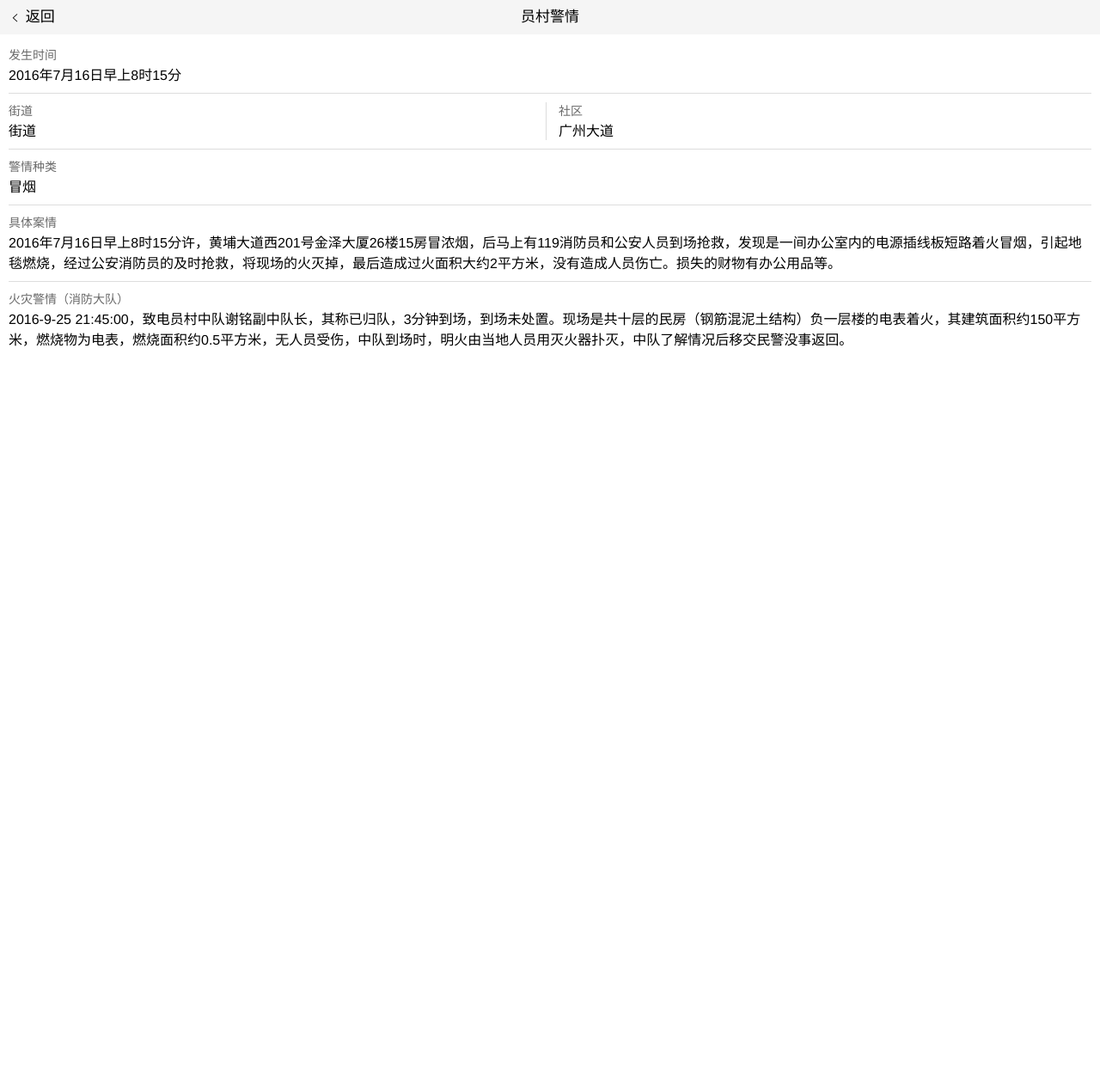
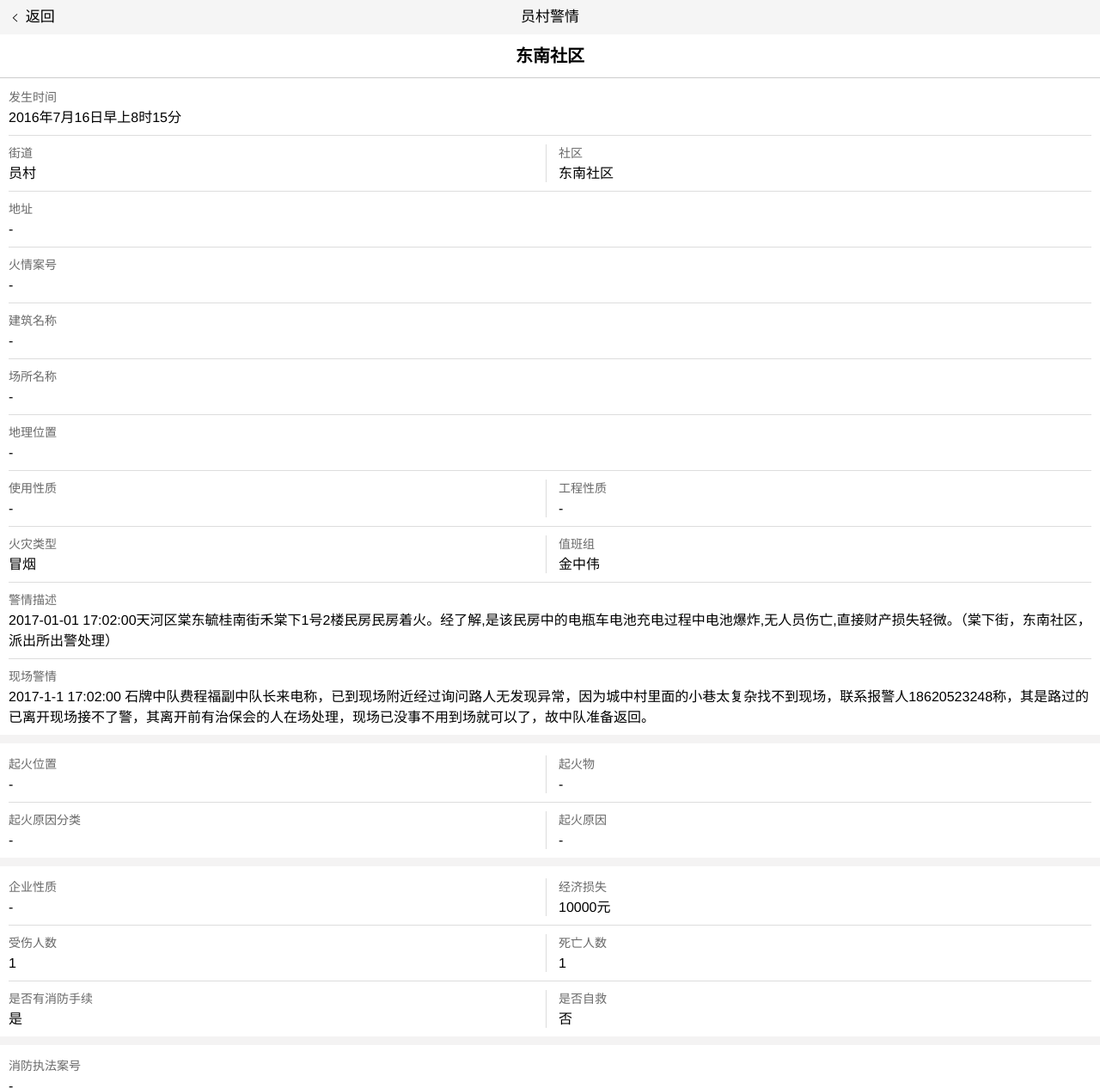
Before and after one commit to ggkbigdata-opensource/FireVisual, a Spring app: page /alarm/alarm-fire-detail in a window 1280 px wide. Shown: the part 70-1336 px from the top of the page at 86% size. Run offline with Thymeleaf, Linux system fonts and the light colour scheme; the template is opened without the code that fills it, so the values that code supplies are empty.

Commit message:
页面提交

```diff
--- a/src/main/resources/templates/alarm/alarm-fire-detail.html
+++ b/src/main/resources/templates/alarm/alarm-fire-detail.html
@@ -9,7 +9,7 @@
 			<div class="mui-inner-wrap">
 				<header class="mui-bar mui-bar-nav">
 					<div class="logo">
-						<img src="../img/logo.png" />
+						<img th:src="@{/img/logo.png}" />
 					</div>
 					<a id="offCanvasBtn" href="#offCanvasSide" class="iconfont icon-menu mui-action-menu mui-pull-right"></a>
 					<h1 class="mui-title">警情</h1>
@@ -18,7 +18,7 @@
 					<div class="mui-scroll">
 						<div class="filterBox">
 							<h1>员村警情</h1>
-							<a href="alarm-fire-list.html" class="fl btn-filter" >
+							<a th:href="@{/app/fireEvent/toStreeEvent}" class="fl btn-filter" >
 								<i class="mui-icon mui-icon-arrowleft"></i>
 								返回
 							</a>
@@ -26,31 +26,151 @@
 						<div class="mui-content-padded" id="contentBox">
 							<!-- 内容区域 -->
 							<div class="profileBox">
+								<h1 class="profileTit">东南社区</h1>
 								<div class="mui-row ">
 							        <div class="mui-col-xs-12 profile-items">
 							        	<h2>发生时间</h2>
 							        	<p>2016年7月16日早上8时15分</p>
 							        </div>
-							        <div class="mui-col-xs-6 profile-items">
-							        	<h2>街道</h2>
-							        	<p>街道</p>
-							        </div>
-							        <div class="mui-col-xs-6 profile-items">
-							        	<h2>社区</h2>
-							        	<p>广州大道</p>
+							        <div class="mui-col-xs-12 profile-items mui-row">
+							        	<div class="mui-col-xs-6">
+								        	<h2>街道</h2>
+								        	<p>员村</p>
+								        </div>
+							        	<div class="mui-col-xs-6">
+								        	<h2>社区</h2>
+								        	<p>东南社区</p>
+								        </div>
 							        </div>
 							        <div class="mui-col-xs-12 profile-items">
-							        	<h2>警情种类</h2>
-							        	<p>冒烟</p>
+							        	<h2>地址</h2>
+							        	<p>-</p>
 							        </div>
 							        <div class="mui-col-xs-12 profile-items">
-							        	<h2>具体案情</h2>
-							        	<p>2016年7月16日早上8时15分许，黄埔大道西201号金泽大厦26楼15房冒浓烟，后马上有119消防员和公安人员到场抢救，发现是一间办公室内的电源插线板短路着火冒烟，引起地毯燃烧，经过公安消防员的及时抢救，将现场的火灭掉，最后造成过火面积大约2平方米，没有造成人员伤亡。损失的财物有办公用品等。</p>
+							        	<h2>火情案号</h2>
+							        	<p>-</p>
+							        </div>
+							        <div class="mui-col-xs-12 profile-items">
+							        	<h2>建筑名称</h2>
+							        	<p>-</p>
+							        </div>
+							        <div class="mui-col-xs-12 profile-items">
+							        	<h2>场所名称</h2>
+							        	<p>-</p>
+							        </div>
+							        <div class="mui-col-xs-12 profile-items">
+							        	<h2>地理位置</h2>
+							        	<p>-</p>
+							        </div>
+							        <div class="mui-col-xs-12 profile-items mui-row">
+							        	<div class="mui-col-xs-6">
+								        	<h2>使用性质</h2>
+								        	<p>-</p>
+								        </div>
+							        	<div class="mui-col-xs-6">
+								        	<h2>工程性质</h2>
+								        	<p>-</p>
+								        </div>
+							        </div>
+							        <div class="mui-col-xs-12 profile-items mui-row">
+							        	<div class="mui-col-xs-6">
+							        		<h2>火灾类型</h2>
+							        		<p>冒烟</p>
+								        </div>
+							        	<div class="mui-col-xs-6">
+								        	<h2>值班组</h2>
+								        	<p>金中伟</p>
+								        </div>
+							        </div>
+							        <div class="mui-col-xs-12 profile-items">
+							        	<h2>警情描述</h2>
+							        	<p>2017-01-01 17:02:00天河区棠东毓桂南街禾棠下1号2楼民房民房着火。经了解,是该民房中的电瓶车电池充电过程中电池爆炸,无人员伤亡,直接财产损失轻微。（棠下街，东南社区，派出所出警处理）</p>
 							        </div>
 
 							        <div class="mui-col-xs-12 profile-items">
-							        	<h2>火灾警情（消防大队）</h2>
-							        	<p>2016-9-25  21:45:00，致电员村中队谢铭副中队长，其称已归队，3分钟到场，到场未处置。现场是共十层的民房（钢筋混泥土结构）负一层楼的电表着火，其建筑面积约150平方米，燃烧物为电表，燃烧面积约0.5平方米，无人员受伤，中队到场时，明火由当地人员用灭火器扑灭，中队了解情况后移交民警没事返回。</p>
+							        	<h2>现场警情</h2>
+							        	<p>2017-1-1  17:02:00 石牌中队费程福副中队长来电称，已到现场附近经过询问路人无发现异常，因为城中村里面的小巷太复杂找不到现场，联系报警人18620523248称，其是路过的已离开现场接不了警，其离开前有治保会的人在场处理，现场已没事不用到场就可以了，故中队准备返回。</p>
+							        </div>
+							    </div>
+							    <div class="spaceline10"></div>
+							    <div class="mui-row ">
+							        <div class="mui-col-xs-12 profile-items mui-row">
+							        	<div class="mui-col-xs-6">
+							        		<h2>起火位置</h2>
+							        		<p>-</p>
+								        </div>
+							        	<div class="mui-col-xs-6">
+								        	<h2>起火物</h2>
+								        	<p>-</p>
+								        </div>
+							        </div>
+							        <div class="mui-col-xs-12 profile-items mui-row">
+							        	<div class="mui-col-xs-6">
+							        		<h2>起火原因分类</h2>
+							        		<p>-</p>
+								        </div>
+							        	<div class="mui-col-xs-6">
+								        	<h2>起火原因</h2>
+								        	<p>-</p>
+								        </div>
+							        </div>
+							    </div>
+							    <div class="spaceline10"></div>
+							    <div class="mui-row ">
+							        <div class="mui-col-xs-12 profile-items mui-row">
+							        	<div class="mui-col-xs-6">
+							        		<h2>企业性质</h2>
+								        	<p>-</p>
+								        </div>
+							        	<div class="mui-col-xs-6">
+								        	<h2>经济损失</h2>
+							        		<p>10000元</p>
+								        </div>
+							        </div>
+							        <div class="mui-col-xs-12 profile-items mui-row">
+							        	<div class="mui-col-xs-6">
+							        		<h2>受伤人数</h2>
+							        		<p>1</p>
+								        </div>
+							        	<div class="mui-col-xs-6">
+								        	<h2>死亡人数</h2>
+								        	<p>1</p>
+								        </div>
+							        </div>
+							        <div class="mui-col-xs-12 profile-items mui-row">
+							        	<div class="mui-col-xs-6">
+							        		<h2>是否有消防手续</h2>
+								        	<p>是</p>
+								        </div>
+							        	<div class="mui-col-xs-6">
+								        	<h2>是否自救</h2>
+							        		<p>否</p>
+								        </div>
+							        </div>
+							    </div>
+							    <div class="spaceline10"></div>
+							    <div class="mui-row ">
+							        <div class="mui-col-xs-12 profile-items">
+							        	<h2>消防执法案号</h2>
+							        	<p>-</p>
+							        </div>
+							        <div class="mui-col-xs-12 profile-items mui-row">
+							        	<div class="mui-col-xs-6">
+							        		<h2>微型消防站参与</h2>
+								        	<p>-</p>
+								        </div>
+							        	<div class="mui-col-xs-6">
+								        	<h2>移交部门</h2>
+							        		<p>-</p>
+								        </div>
+							        </div>
+							        <div class="mui-col-xs-12 profile-items">
+							        	<h2>数据创建时间</h2>
+							        	<p>-</p>
+							        </div>
+							        <div class="mui-col-xs-12 profile-items">
+							        	<h2>修改时间</h2>
+							        	<p>-</p>
 							        </div>
 							    </div>
 						    </div>
@@ -62,8 +182,16 @@
 				<div class="mui-off-canvas-backdrop"></div>
 			</div>
 		</div>
-	<script src="../js/mui.js"></script>
-	<script src="../js/jquery-2.1.0.js"></script>
-	<script src="../js/normal.js"></script>
+	<script th:src="@{/js/mui.js}"></script>
+	<script th:src="@{/js/jquery-2.1.0.js}"></script>
+	<script th:src="@{/js/normal.js}"></script>
+	<script th:inline="javascript">
+		mui.init();
+
+		function init(){
+
+		}
+		init();
+	</script>
 </body>
 </html>
```
Also changed, not shown: src/main/resources/templates/alarm/alarm-fire-list.html (+53 -89 lines), src/main/resources/templates/alarm/alarm-fire.html (+17 -11 lines), src/main/resources/templates/hiddenInvestigation/buildingProfile.html (added, +183 -0 lines), src/main/resources/templates/hiddenInvestigation/detail-menu.html (added, +72 -0 lines), src/main/resources/templates/hiddenInvestigation/securityDetail.html (+6 -1 lines).
